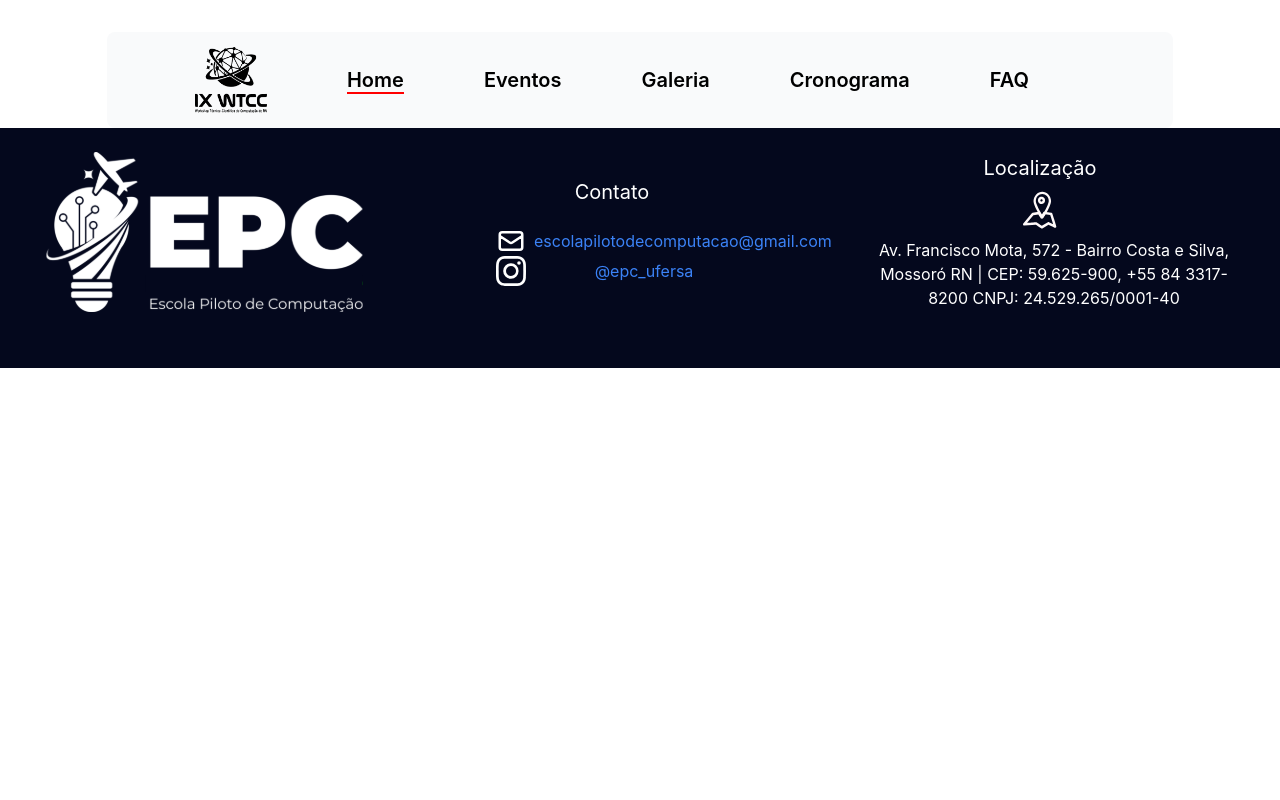
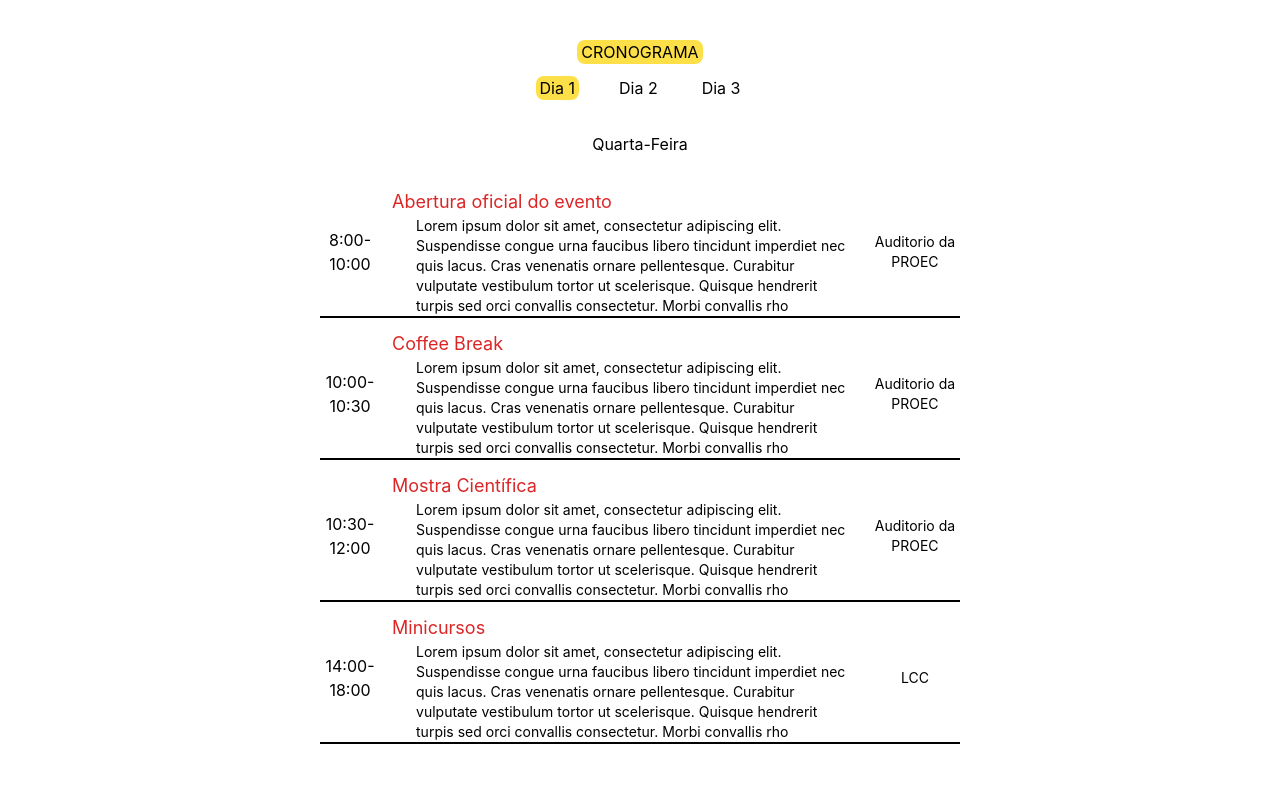
Before and after one commit to Escola-Piloto-de-Computacao/wtcc, a React (Create React App) app: page / in a window 1280 px wide. Shown: the top 800 px of the page. Built offline with nearby package versions, Linux system fonts and the light colour scheme.

Commit message:
Schedule Added

```diff
--- a/src/App.css
+++ b/src/App.css
@@ -59,3 +59,16 @@
     transform: scaleX(1);
     transform-origin: bottom left;
 }
+
+@keyframes fadeIn{
+    from{
+        opacity: 0;
+    }
+    to{
+        opacity:1;
+    }
+}
+
+.fade-in{
+    animation: fadeIn 0.3s ease-in-out;
+}
--- a/src/App.tsx
+++ b/src/App.tsx
@@ -2,11 +2,12 @@ import React from 'react';
 import './App.css';
 import Header from './components/Header/Header';
 import Footer from './components/Footer/Footer';
+import Schedule from './components/Schedule/Schedule';
 
 function App() {
     return (
         <div className="App">
-            <Header />
+            <Schedule/>
             <Footer />
         </div>
     );
--- /dev/null
+++ b/src/components/Schedule/Map/Map.tsx
@@ -0,0 +1,10 @@
+import { Wrapper, Status } from "@googlemaps/react-wrapper";
+
+const Map =() =>{
+    return(
+        <div>
+
+        </div>
+    );
+}
+export default Map;
--- /dev/null
+++ b/src/components/Schedule/Schedule.tsx
@@ -0,0 +1,109 @@
+import { useState } from "react";
+import ScheduleCard from "./ScheduleCard/ScheduleCard";
+
+const activities = [
+    {
+        day: 1,
+        time: "8:00-10:00",
+        title: "Abertura oficial do evento",
+        description: "Lorem ipsum dolor sit amet, consectetur adipiscing elit. Suspendisse congue urna faucibus libero tincidunt imperdiet nec quis lacus. Cras venenatis ornare pellentesque. Curabitur vulputate vestibulum tortor ut scelerisque. Quisque hendrerit turpis sed orci convallis consectetur. Morbi convallis rho",
+        location: "Auditorio da PROEC"
+
+    },
+
+    {
+        day:1,
+        time: "10:00-10:30",
+        title: "Coffee Break ",
+        description: "Lorem ipsum dolor sit amet, consectetur adipiscing elit. Suspendisse congue urna faucibus libero tincidunt imperdiet nec quis lacus. Cras venenatis ornare pellentesque. Curabitur vulputate vestibulum tortor ut scelerisque. Quisque hendrerit turpis sed orci convallis consectetur. Morbi convallis rho",
+        location: "Auditorio da PROEC"
+    },
+    {
+        day:1,
+        time: "10:30-12:00",
+        title: "Mostra Científica",
+        description: "Lorem ipsum dolor sit amet, consectetur adipiscing elit. Suspendisse congue urna faucibus libero tincidunt imperdiet nec quis lacus. Cras venenatis ornare pellentesque. Curabitur vulputate vestibulum tortor ut scelerisque. Quisque hendrerit turpis sed orci convallis consectetur. Morbi convallis rho",
+        location: "Auditorio da PROEC"
+    },
+    {
+        day:1,
+        time: "14:00-18:00",
+        title: "Minicursos",
+        description: "Lorem ipsum dolor sit amet, consectetur adipiscing elit. Suspendisse congue urna faucibus libero tincidunt imperdiet nec quis lacus. Cras venenatis ornare pellentesque. Curabitur vulputate vestibulum tortor ut scelerisque. Quisque hendrerit turpis sed orci convallis consectetur. Morbi convallis rho",
+        location: "LCC"
+    },
+    {
+        day:2,
+        time: "8:30-9:30",
+        title: "Palestra 1",
+        description: "Lorem ipsum dolor sit amet, consectetur adipiscing elit. Suspendisse congue urna faucibus libero tincidunt imperdiet nec quis lacus. Cras venenatis ornare pellentesque. Curabitur vulputate vestibulum tortor ut scelerisque. Quisque hendrerit turpis sed orci convallis consectetur. Morbi convallis rho",
+        location: "Auditorio da PROEC"
+
+    },
+
+    {
+        day:2,
+        time: "9:30-10:00",
+        title: "Coffee Break ",
+        description: "Lorem ipsum dolor sit amet, consectetur adipiscing elit. Suspendisse congue urna faucibus libero tincidunt imperdiet nec quis lacus. Cras venenatis ornare pellentesque. Curabitur vulputate vestibulum tortor ut scelerisque. Quisque hendrerit turpis sed orci convallis consectetur. Morbi convallis rho",
+        location: "Auditorio da PROEC"
+    },
+    {
+        day:2,
+        time: "10:00-11:30",
+        title: "Mesa Redonda",
+        description: "Lorem ipsum dolor sit amet, consectetur adipiscing elit. Suspendisse congue urna faucibus libero tincidunt imperdiet nec quis lacus. Cras venenatis ornare pellentesque. Curabitur vulputate vestibulum tortor ut scelerisque. Quisque hendrerit turpis sed orci convallis consectetur. Morbi convallis rho",
+        location: "Auditorio da PROEC"
+    },
+    {
+        day:2,
+        time: "14:00-18:00",
+        title: "Minicursos",
+        description: "Lorem ipsum dolor sit amet, consectetur adipiscing elit. Suspendisse congue urna faucibus libero tincidunt imperdiet nec quis lacus. Cras venenatis ornare pellentesque. Curabitur vulputate vestibulum tortor ut scelerisque. Quisque hendrerit turpis sed orci convallis consectetur. Morbi convallis rho",
+        location: "LCC"
+    },
+    {
+        day:3,
+        time: "8:00-11:00",
+        title: "Hackaton e maratona de programação",
+        description: "Lorem ipsum dolor sit amet, consectetur adipiscing elit. Suspendisse congue urna faucibus libero tincidunt imperdiet nec quis lacus. Cras venenatis ornare pellentesque. Curabitur vulputate vestibulum tortor ut scelerisque. Quisque hendrerit turpis sed orci convallis consectetur. Morbi convallis rho",
+        location: "LCC"
+    },
+    {
+        day:3,
+        time: "11:00-12:00",
+        title: "Finalização",
+        description: "Lorem ipsum dolor sit amet, consectetur adipiscing elit. Suspendisse congue urna faucibus libero tincidunt imperdiet nec quis lacus. Cras venenatis ornare pellentesque. Curabitur vulputate vestibulum tortor ut scelerisque. Quisque hendrerit turpis sed orci convallis consectetur. Morbi convallis rho",
+        location: "LCC"
+    }
+]
+
+const Schedule = () => {
+    const [day,setDay] = useState(1);
+
+    return (
+        <section className="flex items-center flex-col mt-10 gap-3  ">
+            <h1 className="bg-yellow-300 uppercase rounded-lg px-1">Cronograma</h1>
+            <ul className = "flex items-center flex-row gap-9">
+                <li className={`rounded-lg px-1 ${day === 1 ? 'bg-yellow-300' : ''} transition duration-300  ease-in-out`}><button onClick={()=> setDay(1)}>Dia 1</button></li>
+                <li className={`rounded-lg px-1 ${day === 2 ? 'bg-yellow-300' : ''} transition duration-300 ease-in-out`}><button onClick={()=>setDay(2)}>Dia 2</button></li>
+                <li className={`rounded-lg px-1 ${day === 3 ? 'bg-yellow-300' : ''} transition duration-300 ease-in-out`}><button onClick={()=>setDay(3)}>Dia 3</button></li>
+            </ul>
+            <h2 className = "my-5">{day ===1 ? "Quarta-Feira" : day ===2 ? "Quinta-Feira" : day === 3 ? "Sexta-Feira" : ""}</h2>
+            {activities.map((activity,index) =>{
+                if(activity.day == day){
+                    return (
+                        <ScheduleCard key={index}
+                            time={activity.time}
+                            title={activity.title}
+                            description={activity.description}
+                            location={activity.location}/>
+                    );
+                }
+
+            })}
+        </section>
+    );
+}
+
+export default Schedule;
--- /dev/null
+++ b/src/components/Schedule/ScheduleCard/ScheduleCard.tsx
@@ -0,0 +1,25 @@
+interface ScheduleCardProps{
+    time:string;
+    title:string;
+    description:string
+    location:string;
+}
+const ScheduleCard = ({time, title, description, location}: ScheduleCardProps) => {
+
+
+    return (
+
+        <div className="fade-in w-screen">
+            <div className="flex items-center flex-row gap-3 border-b-2 border-black mx-80 ">
+                <p className="w-64 text-base">{time}</p>
+                <div className="flex items-start flex-col">
+                    <h3 className="text-red-600  text-lg">{title}</h3>
+                    <p className="ml-6 text-sm text-left">{description}</p>
+                </div>
+                <p className="text-sm w-96">{location}</p>
+            </div>
+       </div>
+    );
+}
+
+export default ScheduleCard;
```
